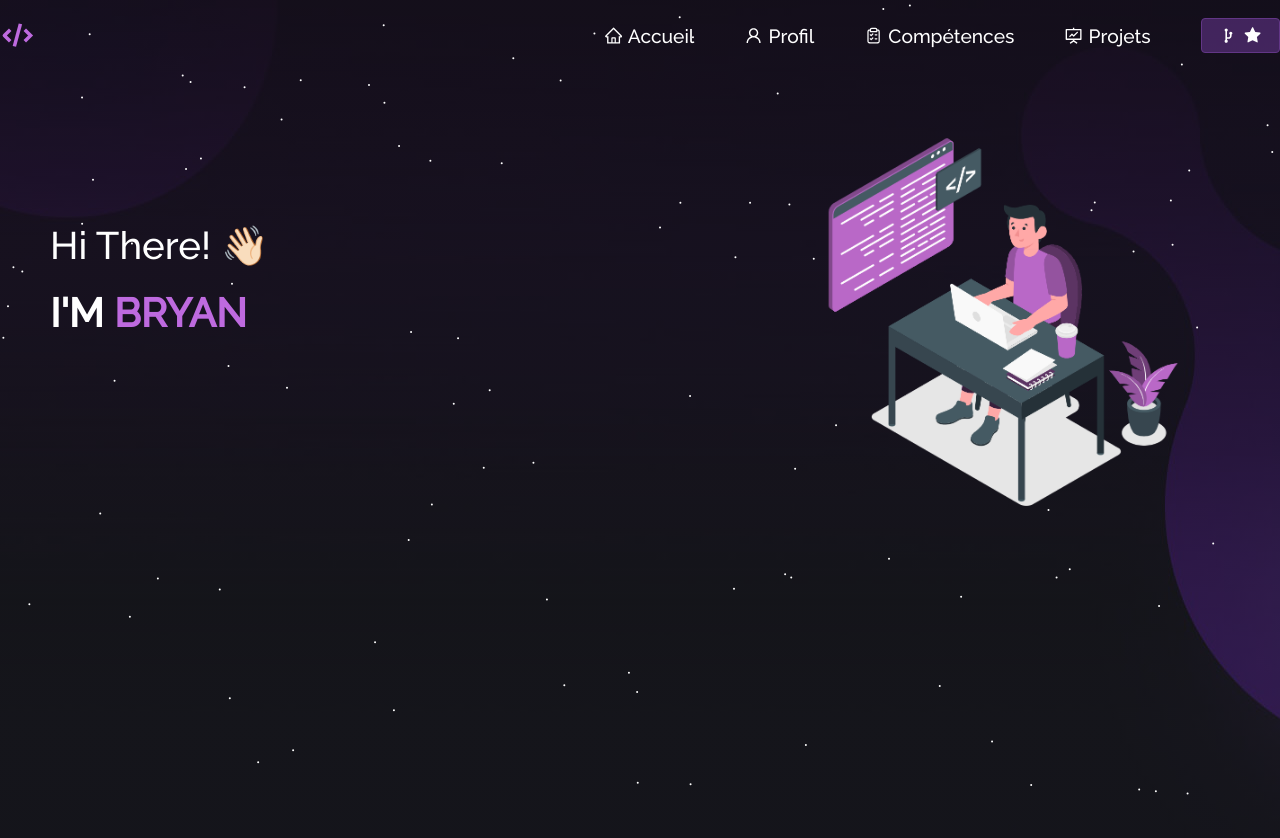
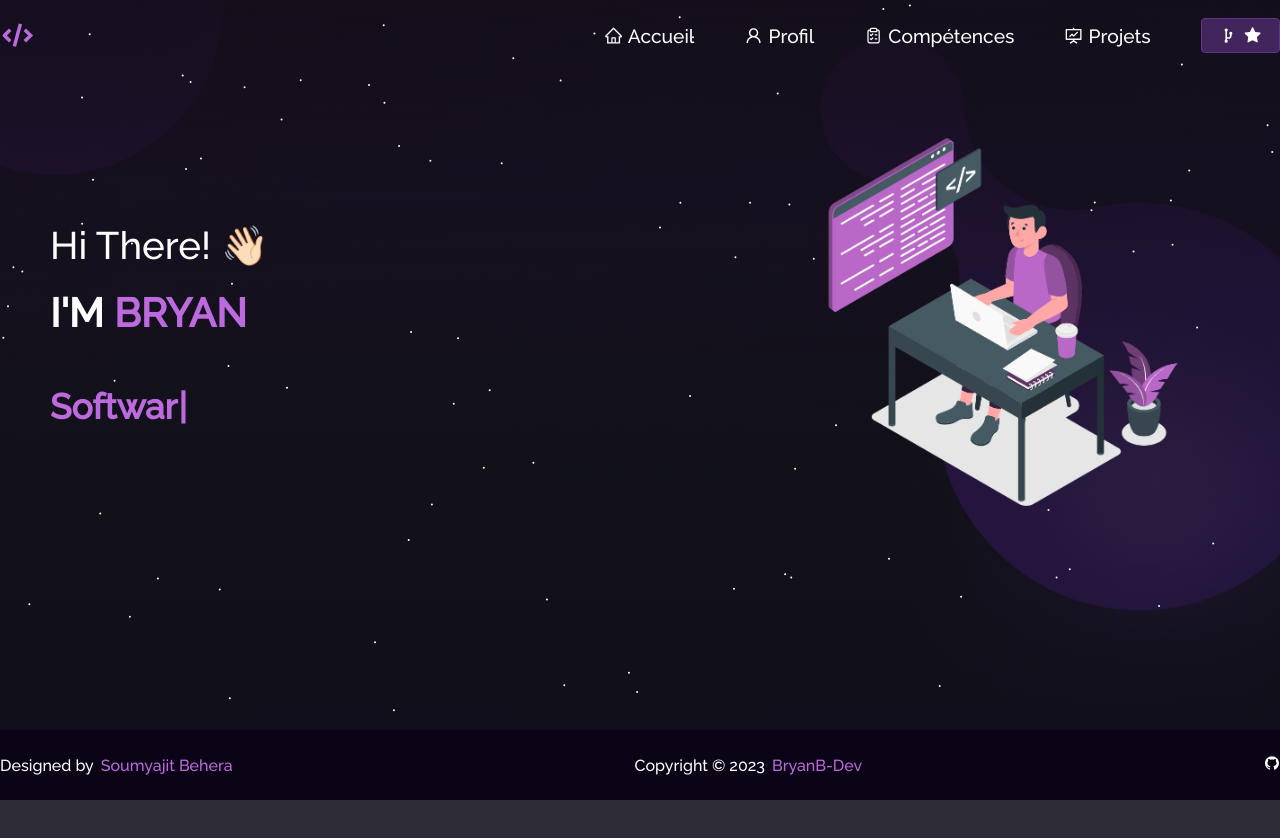
Before and after one commit to BryanB-Dev/Portfolio, a React (Create React App) app: page / in a window 1280 px wide. Shown: the top 838 px of the page. After the commit the page ends 800 px from the top, so only its background shows below. Built offline with nearby package versions, Linux system fonts and the light colour scheme.

Commit message:
Add Footer Component and Update Layout component and style.scss

```diff
--- /dev/null
+++ b/src/components/Footer/index.jsx
@@ -0,0 +1,30 @@
+import { NavLink } from "react-router-dom";
+import "./style.scss";
+
+export default function Footer() {
+    return (
+        <footer className="footer">
+            <div className="footer__content">
+                <div className="footer__item">
+                    Designed by
+                    <NavLink to="https://github.com/soumyajit4419">
+                        Soumyajit Behera
+                    </NavLink>
+                </div>
+                <div className="footer__item">
+                    Copyright © 2023
+                    <NavLink to="https://github.com/BryanB-Dev">
+                        BryanB-Dev
+                    </NavLink>
+                </div>
+                <div className="footer__item">
+                    <a href="https://github.com/BryanB-Dev" style={{ color: "white" }} target="_blank" rel="noopener noreferrer">
+                        <svg stroke="currentColor" fill="currentColor" strokeWidth="0" viewBox="0 0 1024 1024" height="1em" width="1em" xmlns="http://www.w3.org/2000/svg">
+                            <path d="M511.6 76.3C264.3 76.2 64 276.4 64 523.5 64 718.9 189.3 885 363.8 946c23.5 5.9 19.9-10.8 19.9-22.2v-77.5c-135.7 15.9-141.2-73.9-150.3-88.9C215 726 171.5 718 184.5 703c30.9-15.9 62.4 4 98.9 57.9 26.4 39.1 77.9 32.5 104 26 5.7-23.5 17.9-44.5 34.7-60.8-140.6-25.2-199.2-111-199.2-213 0-49.5 16.3-95 48.3-131.7-20.4-60.5 1.9-112.3 4.9-120 58.1-5.2 118.5 41.6 123.2 45.3 33-8.9 70.7-13.6 112.9-13.6 42.4 0 80.2 4.9 113.5 13.9 11.3-8.6 67.3-48.8 121.3-43.9 2.9 7.7 24.7 58.3 5.5 118 32.4 36.8 48.9 82.7 48.9 132.3 0 102.2-59 188.1-200 212.9a127.5 127.5 0 0 1 38.1 91v112.5c.8 9 0 17.9 15 17.9 177.1-59.7 304.6-227 304.6-424.1 0-247.2-200.4-447.3-447.5-447.3z"></path>
+                        </svg>
+                    </a>
+                </div>
+            </div>
+        </footer>
+    )
+}
--- /dev/null
+++ b/src/components/Footer/style.scss
@@ -0,0 +1,25 @@
+@import '../../styles/main.scss';
+
+.footer {
+    @include flex(row, center, center);
+    width: 100%;
+    bottom: 0;
+    padding: 25px 0px;
+    z-index: 1024;
+    background-color: #0a0416;
+    color: $color-tertiary;
+
+    &__content {
+        @include flex(row, space-between, center);
+        width: 100%;
+        max-width: 1320px;
+    }
+
+    &__item {
+        @include flex(row, center, center, 7px);
+        &>a {
+            color: $color-primary;
+            text-decoration: none;
+        }
+    }
+}
--- a/src/components/Layout/index.jsx
+++ b/src/components/Layout/index.jsx
@@ -1,7 +1,7 @@
 import React from 'react';
 import Header from '../Header';
 import Particle from '../Particle';
-// import Footer from './Footer';
+import Footer from '../Footer';
 
 export default function Layout({ children }) {
     return (
@@ -11,7 +11,7 @@
                 <Header />
                 {children}
             </div>
-            {/* <Footer /> */}
+            <Footer />
         </>
     );
 };
--- a/src/styles/style.scss
+++ b/src/styles/style.scss
@@ -12,7 +12,6 @@
 }
 
 body {
-    min-height: 2800px;
     margin: 0 auto;
     @media screen and (max-width: $breakpoint-mobile){
         padding-top: 20px;
@@ -26,6 +25,7 @@
 }
 
 .wrapper {
+    min-height: calc(100vh - 70px);
     max-width: 1320px;
     margin: 0 auto;
 
```
